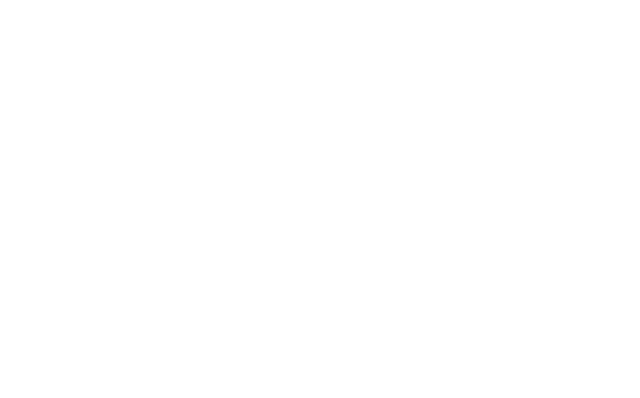
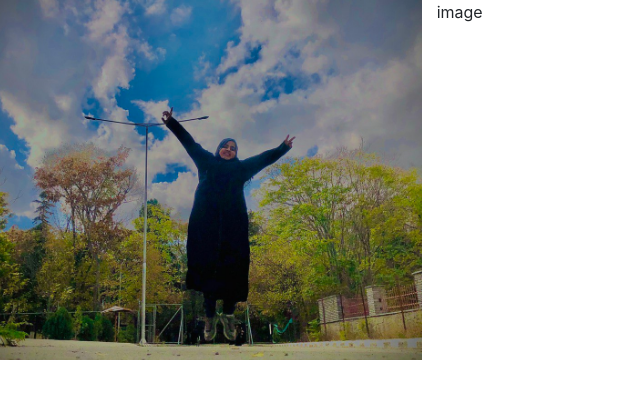
Before and after one commit to ZabeenaSherzoie/Bootstrap-resume, a plain HTML site: page index.html in a window 1280 px wide. Shown: the whole page, without its empty margins (0-640 px from the left). Drawn offline with nearby package versions, Linux system fonts and the light colour scheme.

Commit message:
initial commit

```diff
--- a/assets/css/style.css
+++ b/assets/css/style.css
@@ -0,0 +1,15 @@
+@import url('https://fonts.googleapis.com/css?family=Roboto:100,200,300,400,500,600,700|Exo:100,200,300,400,500,600,700');
+
+header {
+    margin: 0;
+}
+
+.logo {
+    background: url("../images/zabeena.jpg");
+    background-position: center;
+    background-repeat: no-repeat;
+    background-size: cover;
+    min-height: 360px;
+    transition: all .5s ease-in-out;
+
+}
--- a/index.html
+++ b/index.html
@@ -5,13 +5,18 @@
     <meta http-equiv="X-UA-Compatible" content="IE=edge">
     <meta name="viewport" content="width=device-width, initial-scale=1.0">
     <link rel="stylesheet" href="https://cdn.jsdelivr.net/npm/bootstrap@4.6.2/dist/css/bootstrap.min.css" integrity="sha384-xOolHFLEh07PJGoPkLv1IbcEPTNtaed2xpHsD9ESMhqIYd0nLMwNLD69Npy4HI+N" crossorigin="anonymous">
+    <script src="https://kit.fontawesome.com/2408548ad3.js" crossorigin="anonymous"></script>
     <link rel="stylesheet" href="assets/css/style.css">
-    <script src="https://kit.fontawesome.com/2408548ad3.js" crossorigin="anonymous"></script>
     <title>Zabeena</title>
 </head>
 <body>
     <header>
-
+        <div class="row">
+            <a href="index.html" class="col-md-4 logo"></a>
+            <div class="col-md-8">
+                image
+            </div>
+        </div>
     </header>
     <section>
 
```
Also changed, not shown: assets/images/zabeena.jpg (added).
